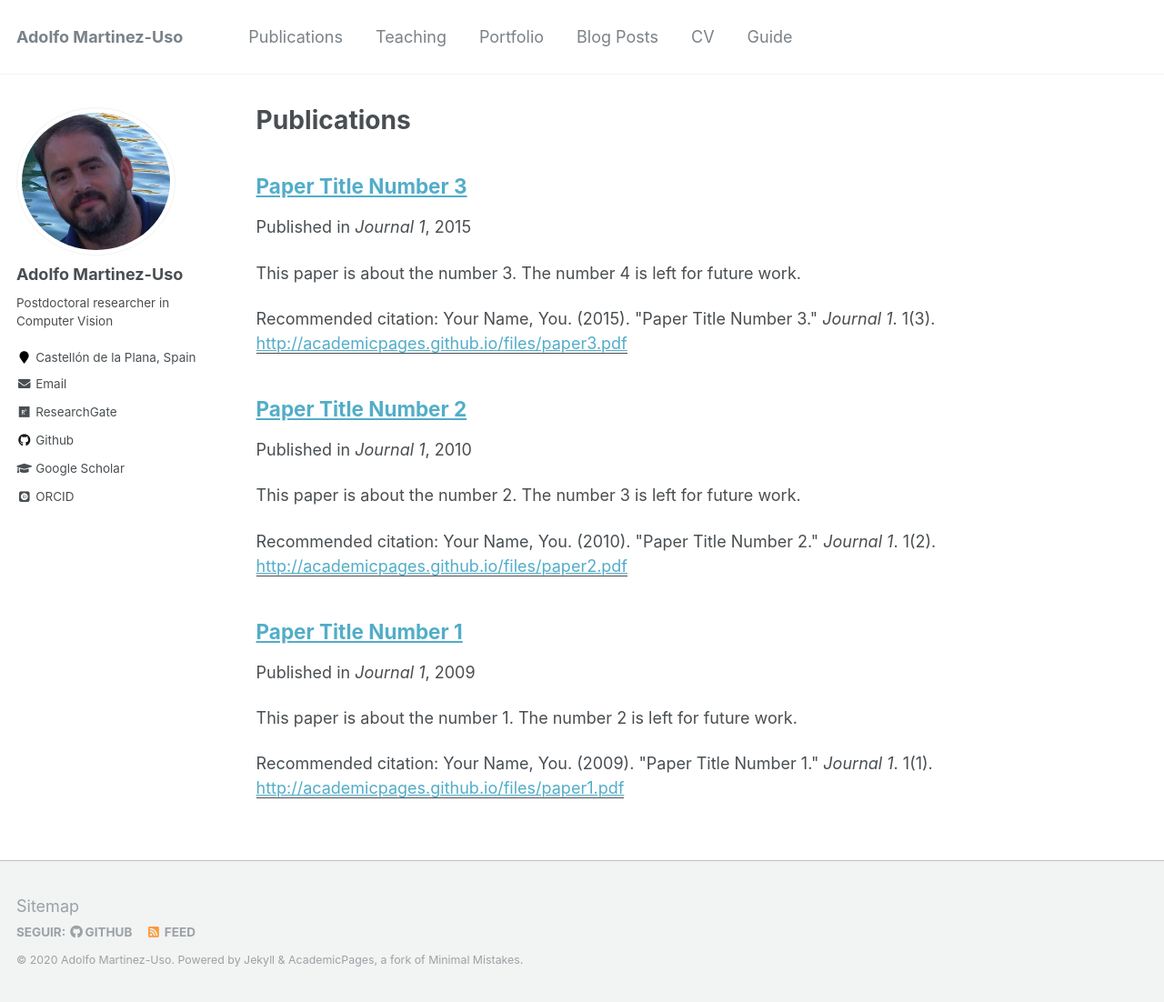
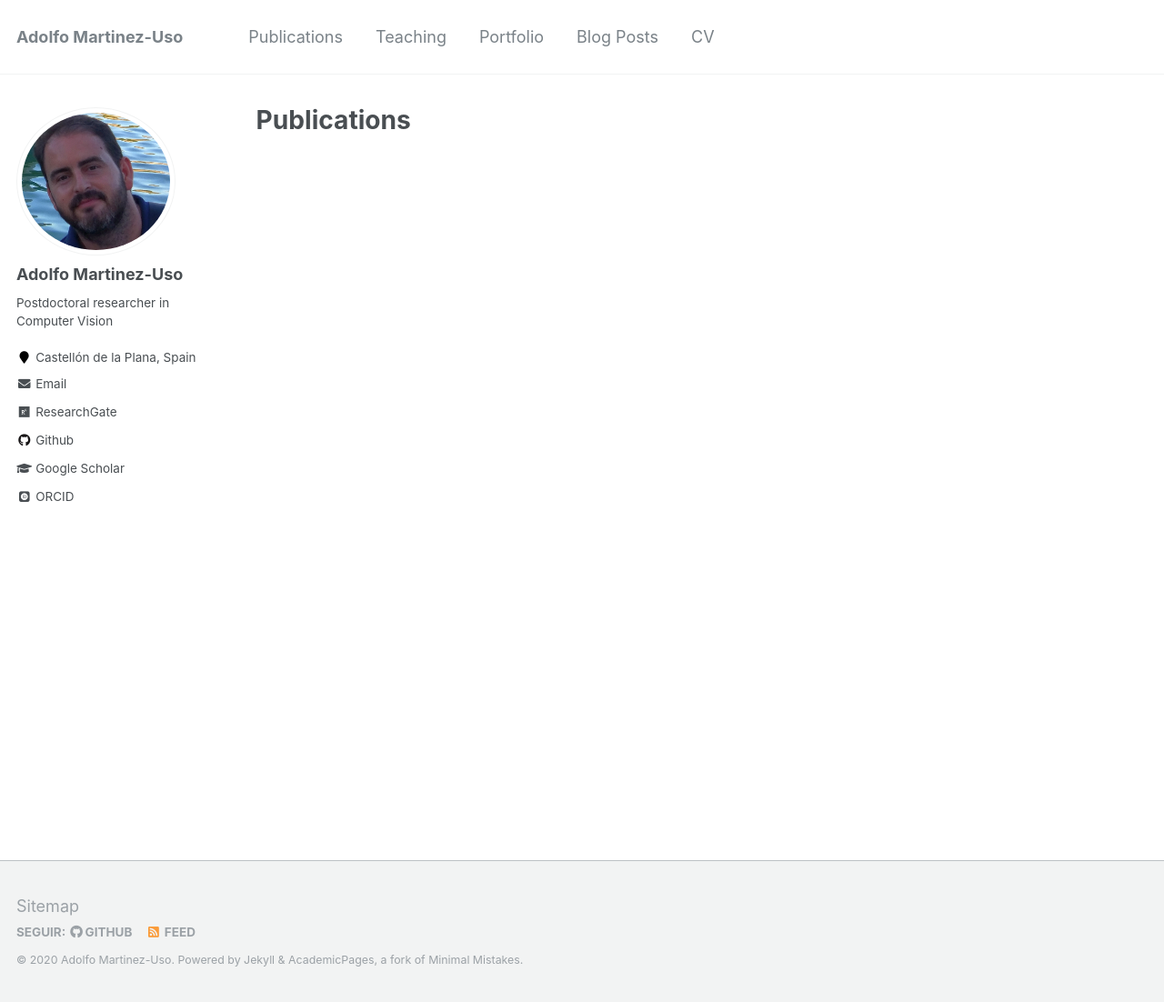
Before and after one commit to auso/auso.github.io, a Jekyll site: the page built from _pages/publications.md, in a window 1280 px wide and 1102 px high. Shown: the whole window at 91% size. Built offline with Jekyll 4.4.1, drawn with Linux system fonts in a browser that asks for light colours; some web fonts are replaced.

Commit message:
more changes

```diff
--- a/_data/navigation.yml
+++ b/_data/navigation.yml
@@ -14,6 +14,3 @@ main:
 
   - title: "CV"
     url: /cv/
-
-  - title: "Guide"
-    url: /markdown/
--- a/_publications/2009-10-01-paper-title-number-1.md
+++ /dev/null
@@ -1,15 +0,0 @@
----
-title: "Paper Title Number 1"
-collection: publications
-permalink: /publication/2009-10-01-paper-title-number-1
-excerpt: 'This paper is about the number 1. The number 2 is left for future work.'
-date: 2009-10-01
-venue: 'Journal 1'
-paperurl: 'http://academicpages.github.io/files/paper1.pdf'
-citation: 'Your Name, You. (2009). &quot;Paper Title Number 1.&quot; <i>Journal 1</i>. 1(1).'
----
-This paper is about the number 1. The number 2 is left for future work.
-
-[Download paper here](http://academicpages.github.io/files/paper1.pdf)
-
-Recommended citation: Your Name, You. (2009). "Paper Title Number 1." <i>Journal 1</i>. 1(1).
--- a/_publications/2010-10-01-paper-title-number-2.md
+++ /dev/null
@@ -1,15 +0,0 @@
----
-title: "Paper Title Number 2"
-collection: publications
-permalink: /publication/2010-10-01-paper-title-number-2
-excerpt: 'This paper is about the number 2. The number 3 is left for future work.'
-date: 2010-10-01
-venue: 'Journal 1'
-paperurl: 'http://academicpages.github.io/files/paper2.pdf'
-citation: 'Your Name, You. (2010). &quot;Paper Title Number 2.&quot; <i>Journal 1</i>. 1(2).'
----
-This paper is about the number 2. The number 3 is left for future work.
-
-[Download paper here](http://academicpages.github.io/files/paper2.pdf)
-
-Recommended citation: Your Name, You. (2010). "Paper Title Number 2." <i>Journal 1</i>. 1(2).
--- a/_publications/2015-10-01-paper-title-number-3.md
+++ /dev/null
@@ -1,15 +0,0 @@
----
-title: "Paper Title Number 3"
-collection: publications
-permalink: /publication/2015-10-01-paper-title-number-3
-excerpt: 'This paper is about the number 3. The number 4 is left for future work.'
-date: 2015-10-01
-venue: 'Journal 1'
-paperurl: 'http://academicpages.github.io/files/paper3.pdf'
-citation: 'Your Name, You. (2015). &quot;Paper Title Number 3.&quot; <i>Journal 1</i>. 1(3).'
----
-This paper is about the number 3. The number 4 is left for future work.
-
-[Download paper here](http://academicpages.github.io/files/paper3.pdf)
-
-Recommended citation: Your Name, You. (2015). "Paper Title Number 3." <i>Journal 1</i>. 1(3).
```
Also changed, not shown: _publications/2020-10-01-papers1.md (added, +51 -0 lines), images/photonics.jpg (added), 1 other file.
